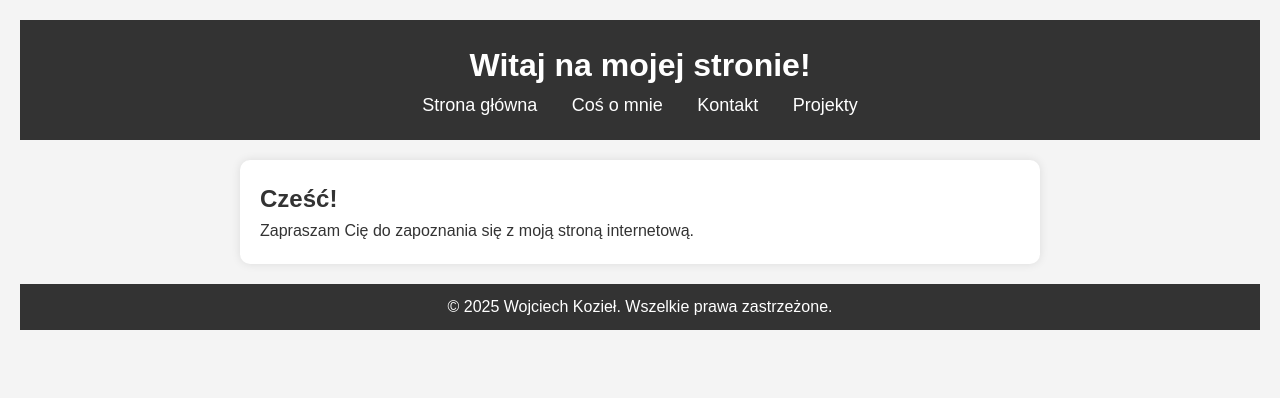
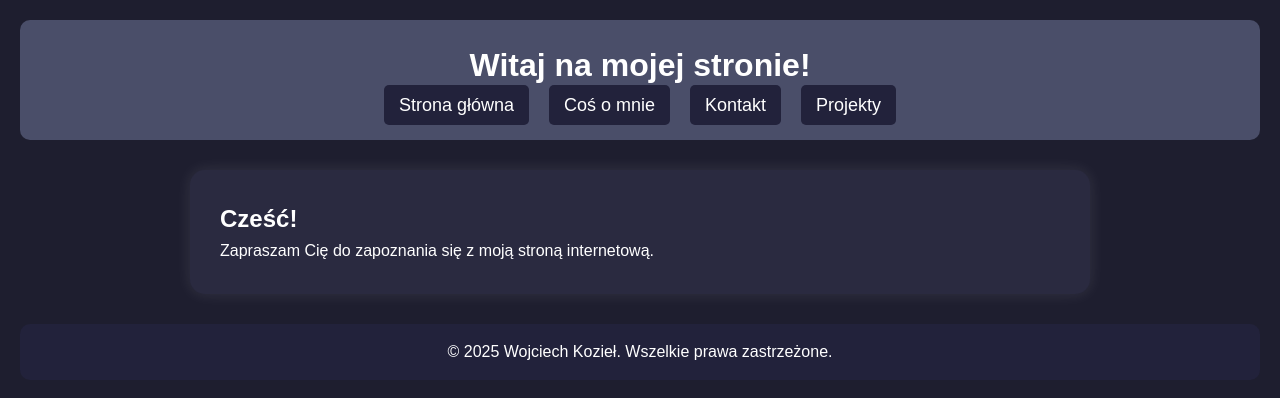
Before and after one commit to kozielw07d/kozielw07d.github.io, a plain HTML site: page index.html in a window 1280 px wide. Drawn offline with Linux system fonts and the light colour scheme.

Commit message:
Update style.css

```diff
--- a/style.css
+++ b/style.css
@@ -2,73 +2,86 @@
     margin: 0;
     padding: 0;
     box-sizing: border-box;
-    font-family: Arial, sans-serif;
+    font-family: 'Poppins', sans-serif;
 }
 
 body {
-    background-color: #f4f4f4;
-    color: #333;
+    background-color: #1e1e2f;
+    color: #fff;
     line-height: 1.6;
     padding: 20px;
 }
 
 header {
-    background: #333;
+    background: #4a4e69;
     color: white;
     padding: 20px;
     text-align: center;
+    border-radius: 10px;
 }
 
 nav ul {
     list-style: none;
     padding: 0;
+    display: flex;
+    justify-content: center;
+    gap: 20px;
 }
 
 nav ul li {
     display: inline;
-    margin: 0 15px;
 }
 
 nav ul li a {
     color: white;
     text-decoration: none;
     font-size: 18px;
+    padding: 10px 15px;
+    background: #22223b;
+    border-radius: 5px;
+    transition: 0.3s;
+}
+
+nav ul li a:hover {
+    background: #9a8c98;
 }
 
 main {
-    max-width: 800px;
-    margin: 20px auto;
-    background: white;
-    padding: 20px;
-    border-radius: 10px;
-    box-shadow: 0px 0px 10px rgba(0, 0, 0, 0.1);
+    max-width: 900px;
+    margin: 30px auto;
+    background: #2a2a40;
+    padding: 30px;
+    border-radius: 15px;
+    box-shadow: 0px 0px 15px rgba(255, 255, 255, 0.1);
 }
 
 .project {
-    background: #e3e3e3;
-    padding: 15px;
-    margin: 10px 0;
-    border-radius: 5px;
+    background: #3e3e58;
+    padding: 20px;
+    margin: 15px 0;
+    border-radius: 10px;
 }
 
 .project a {
     display: inline-block;
     margin-top: 10px;
-    padding: 5px 10px;
-    background: #333;
+    padding: 8px 12px;
+    background: #9a8c98;
     color: white;
     text-decoration: none;
     border-radius: 5px;
+    transition: 0.3s;
 }
 
 .project a:hover {
-    background: #555;
+    background: #c9ada7;
 }
 
 footer {
     text-align: center;
-    margin-top: 20px;
-    padding: 10px;
-    background: #333;
+    margin-top: 30px;
+    padding: 15px;
+    background: #22223b;
     color: white;
+    border-radius: 10px;
 }
```
